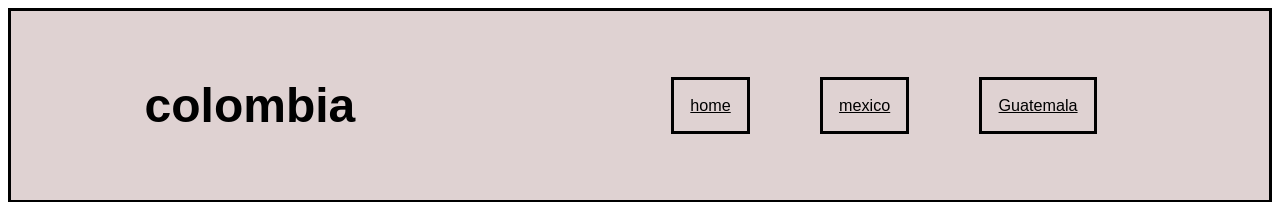
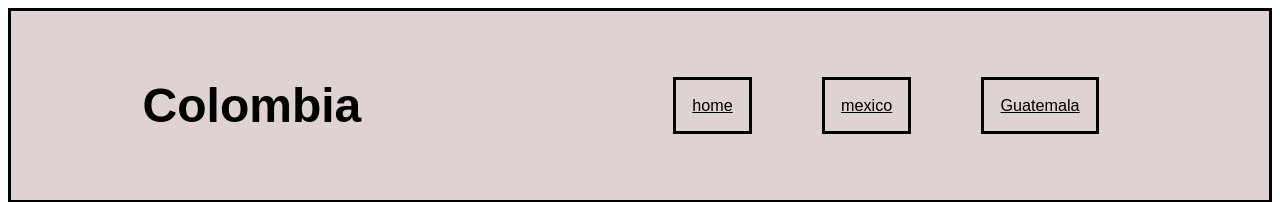
Before and after one commit to Tychodiep/internetstaandaarden, a plain HTML site: page colombia.html in a window 1280 px wide. Shown: the top 202 px of the page. Drawn offline with Linux system fonts and the light colour scheme.

Commit message:
final final

```diff
--- a/colombia.html
+++ b/colombia.html
@@ -9,7 +9,7 @@
 
 <body>
     <header>
-      <h1>colombia</h1>
+      <h1>Colombia</h1>
         <nav>
          <ul>
             <li><a href="index.html">home</a></li>
```
Also changed, not shown: guatemala.html (+1 -1 lines).
